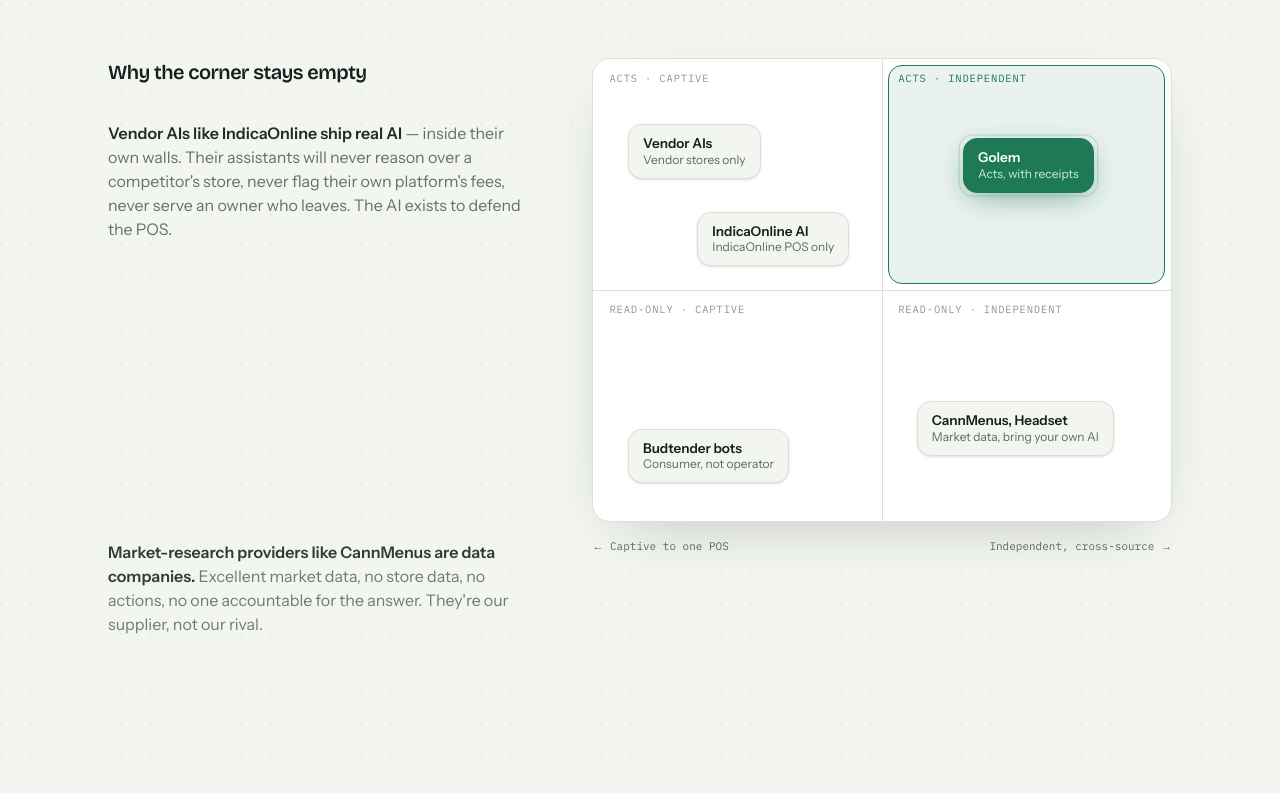
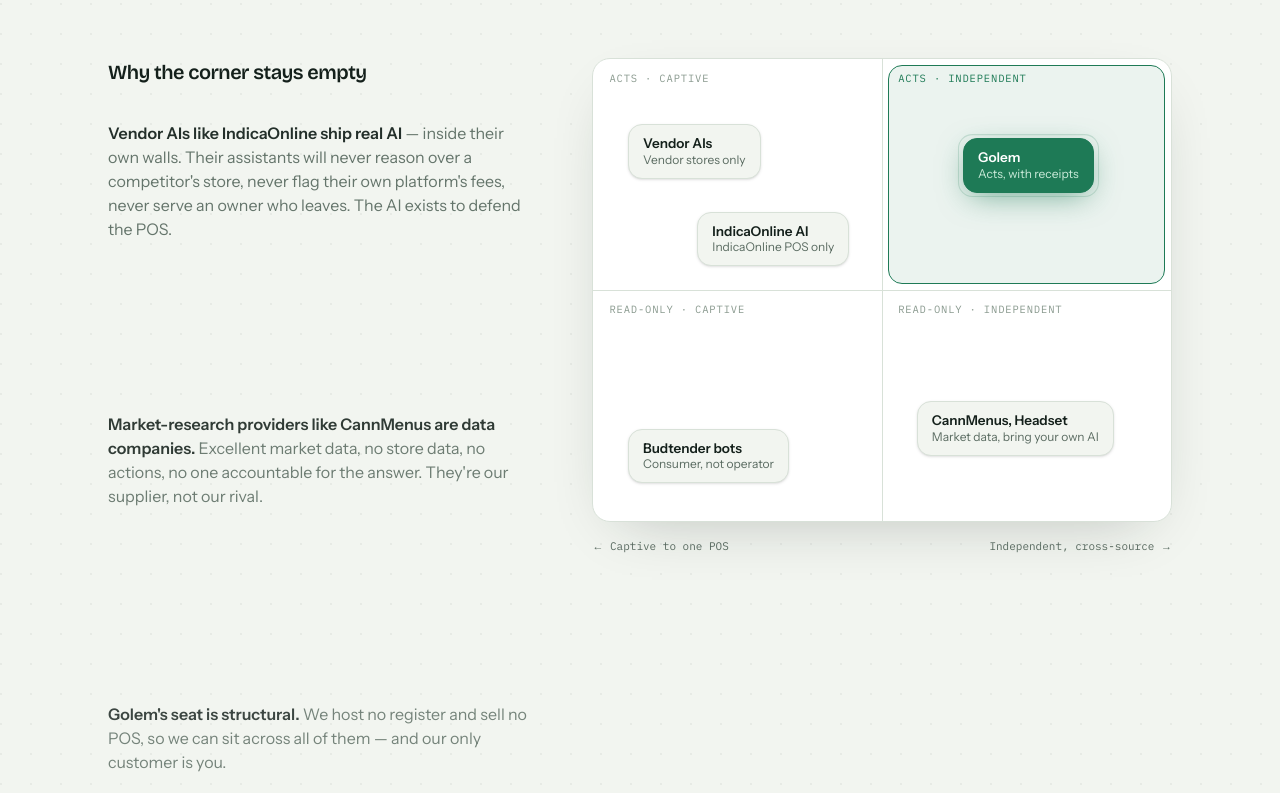
Before and after one commit to Gxlem-ai/golem-intelligence, a Next.js app: page / in a window 1280 px wide. Shown: the part 1387-2180 px from the top of the page. Built offline with nearby package versions, Linux system fonts and the light colour scheme.

Commit message:
Keep note bands at 36vh
Revert bands to 36vh for tighter spacing while keeping the wider useScroll window for a longer per-paragraph reveal.

Co-Authored-By: Oz <oz-agent@warp.dev>

```diff
--- a/src/components/sections/positioning-map.tsx
+++ b/src/components/sections/positioning-map.tsx
@@ -135,7 +135,7 @@
               {map.notes.items.map((item) => (
                 <div
                   key={item.lead}
-                  className="lg:flex lg:min-h-[52vh] lg:items-start"
+                  className="lg:flex lg:min-h-[36vh] lg:items-start"
                 >
                   <ScrollNote lead={item.lead} rest={item.rest} />
                 </div>
```
